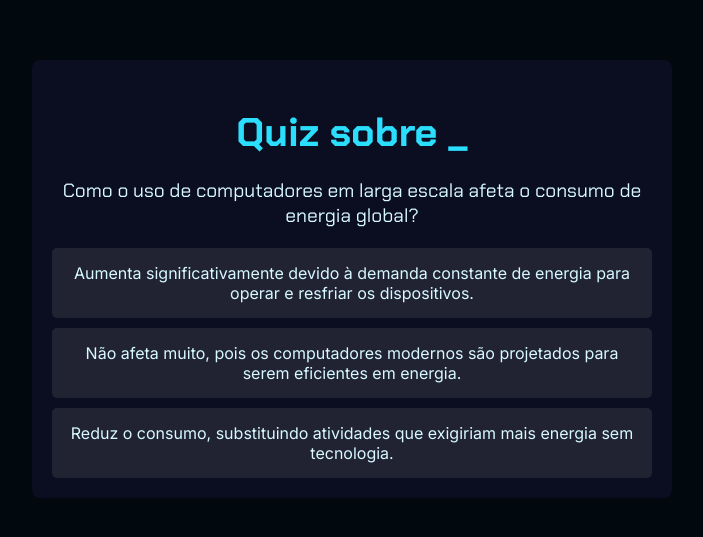
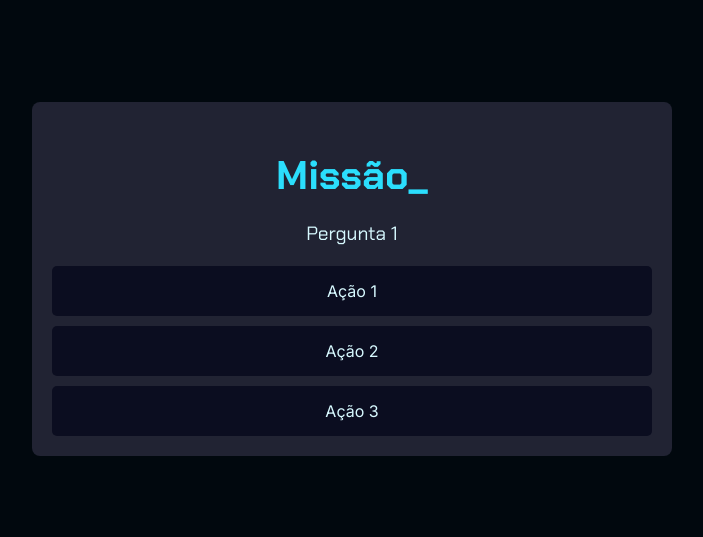
Before and after one commit to femascheti/quiz_versao_003, a plain HTML site: page index.html in a window 1280 px wide. Shown: the part 121-658 px from the top of the page, without its empty margins (288-991 px from the left). Drawn offline with Linux system fonts and the light colour scheme.

Commit message:
redução de css e modulos

```diff
--- a/index.html
+++ b/index.html
@@ -1,20 +1,26 @@
 <!DOCTYPE html>
 <html lang="pt-br">
+
 <head>
   <meta charset="UTF-8">
   <meta name="viewport" content="width=device-width, initial-scale=1.0">
-  <title>Quiz sobre _</title>
+  <title>Missão_</title>
   <link rel="stylesheet" type="text/css" href="styles.css">
 </head>
+
 <body>
-  <div class="quiz-container">
-    <h1>Quiz sobre _</h1>
-    <div id="perguntas" class="pergunta"></div>
-    <div id="container-opcoes" class="opcoes"></div>
-    <div id="container-resultado" class="resultado">
+  <div class="caixa-principal">
+    <h1>Missão_</h1>
+    <div id="perguntas" class="perguntas"></div>
+    <div id="caixa-opcoes" class="opcoes"></div>
+    <div id="caixa-resultado" class="resultado">
       <p id="resultado"></p>
     </div>
   </div>
-  <script src="script.js"></script>
+  <script type="module" src="perguntas.js"></script>
+  <script type="module" src="nomes.js"></script>
+  <script type="module" src="script.js"></script>
+
 </body>
+
 </html>
--- /dev/null
+++ b/nomes.js
@@ -0,0 +1,7 @@
+
+export const nomes = ["Giulliana", "Amanda", "Marcelo", "Maria", "Jackeline"];
+export function aleatorio(lista) {
+    const posicao = Math.floor(Math.random() * lista.length);
+    return lista[posicao];
+}
+export const nome = aleatorio(nomes);
--- /dev/null
+++ b/perguntas.js
@@ -0,0 +1,59 @@
+export const perguntas = [
+    {
+        pergunta: "Pergunta 1",
+        opcoes: [
+            {
+                texto: "Ação 1",
+                afirmacao: ["Afirmação 1",
+                            "Afirmação 2"]
+            },
+            {
+                texto: "Ação 2",
+                afirmacao: ["Afirmação 3",
+                            "Afirmação 4"]
+            },
+            {
+                texto: "Ação 3",
+                afirmacao: ["Afirmação 5",
+                            "Afirmação 6"]
+            },
+        ]
+    },
+    {
+        pergunta: "Pergunta 2",
+        opcoes: [
+            {
+                texto: "Ação 1",
+                afirmacao: ["Afirmação 7",
+                            "Afirmação 8"]
+            },
+            {
+                texto: "Ação 2",
+                afirmacao: ["Afirmação 9",
+                            "Afirmação 10"]
+            },
+            {
+                texto: "Ação 3",
+                afirmacao: ["Afirmação 11",
+                            "Afirmação 12"]
+            },
+        ]
+    },
+    {
+        pergunta: "Pergunta 3",
+        opcoes: [
+            {
+                texto: "Ação 1",
+                afirmacao: ["Afirmação 13"]
+            },
+            {
+                texto: "Ação 2",
+                afirmacao: ["Afirmação 14"]
+            },
+            {
+                texto: "Ação 3",
+                afirmacao: ["Afirmação 15"]
+            },
+        ]
+    },
+];
--- a/script.js
+++ b/script.js
@@ -1,78 +1,14 @@
-const nomes = ["Giulliana", "Amanda", "Marcelo", "Maria", "Jackeline"];
-function aleatorio(lista) {
-    const posicao = Math.floor(Math.random() * lista.length);
-    return lista[posicao];
-}
-const nome = aleatorio(nomes);
-
-const perguntas = [
-    {
-        texto: "Como o uso de computadores em larga escala afeta o consumo de energia global?",
-        opcoes: [
-            {
-                texto: "Aumenta significativamente devido à demanda constante de energia para operar e resfriar os dispositivos.",
-                respostas: ["Reconhece que a tecnologia traz desafios para a sustentabilidade energética.",
-                            "Acredita na inovação, mas também reflete sobre como a automação pode afetar o emprego e a dinâmica da equipe"]
-            },
-            {
-                texto: "Não afeta muito, pois os computadores modernos são projetados para serem eficientes em energia.",
-                respostas: ["Tem uma visão otimista da eficiência energética dos dispositivos modernos.",
-                            "Defende o uso da ... como uma ferramenta para promover melhor uso de energia ."]
-            },
-            {
-                texto: "Reduz o consumo, substituindo atividades que exigiriam mais energia sem tecnologia.",
-                respostas: ["Acredita na substituição de processos antigos por tecnologias mais limpas como forma de economizar energia.",
-                            "Promove sistemas de IA que otimizam o uso de recursos naturais em processos industriais."]
-            },
-        ]
-    },
-    {
-        texto: "Qual é o impacto ambiental da mineração de criptomoedas, que depende fortemente de computação intensiva?",
-        opcoes: [
-            {
-                texto: "Contribui para o aumento do consumo de energia, muitas vezes dependendo de fontes não renováveis.",
-                respostas: ["Está ciente dos desafios ambientais associados às novas tecnologias financeiras.",
-                            "defensora da ética na IA, assegurando que as máquinas sejam justas e compreensíveis para todos."]
-            },
-            {
-                texto: "Tem um impacto neutro, pois a mineração pode ser feita usando energia renovável.",
-                respostas: ["Tem esperança na capacidade de harmonizar avanços tecnológicos com sustentabilidade.",
-                            "competição é um fator chave, mas deve ser balanceada com colaboração e desenvolvimento coletivo."]
-            },
-            {
-                texto: "Beneficia o meio ambiente ao incentivar o desenvolvimento de tecnologias mais eficientes.",
-                respostas: ["Vê o potencial de inovação tecnológica como um motor para melhorias ambientais.",
-                            "Focar apenas nos benefícios econômicos que a IA pode trazer para as empresas."]
-            },
-        ]
-    },
-    {
-        texto: "De que maneira a computação em nuvem pode influenciar o consumo de energia?",
-        opcoes: [
-            {
-                texto: "Centraliza dados e processamento, potencialmente aumentando a eficiência energética.",
-                respostas: ["Entende que soluções centralizadas podem levar a uma gestão de energia mais eficiente."]
-            },
-            {
-                texto: "Pode aumentar o consumo devido à necessidade de manter servidores em funcionamento constante.",
-                respostas: ["Preocupa-se com o consumo contínuo de energia necessário para manter a infraestrutura de TI."]
-            },
-            {
-                texto: "Tem pouco impacto, pois os servidores são apenas uma pequena parte do consumo de energia global.",
-                respostas: ["Considera o consumo de energia dos servidores como um aspecto menor no quadro geral."]
-            },
-        ]
-    },
-];
+import {aleatorio, nome} from './nomes.js';
+import {perguntas} from './perguntas.js';
 
 let atual = 0;
 let perguntaAtual;
 let historia = "";
 
 const textoPergunta = document.getElementById("perguntas");
-const caixaOpcoes = document.getElementById("container-opcoes");
+const caixaOpcoes = document.getElementById("caixa-opcoes");
 const resultadoTexto = document.getElementById("resultado");
-const elementoResultado = document.getElementById("container-resultado");
+const elementoResultado = document.getElementById("caixa-resultado");
 
 function mostraPerguntaAtual() {
     if (atual >= perguntas.length) {
@@ -80,22 +16,22 @@ function mostraPerguntaAtual() {
         return;
     }
     perguntaAtual = perguntas[atual];
-    textoPergunta.textContent = perguntaAtual.texto;
+    textoPergunta.textContent = perguntaAtual.pergunta;
     caixaOpcoes.textContent = "";
-    selecionaPergunta();
+    mostraOpcoesAtuais();
 }
 
-function selecionaPergunta() {
+function mostraOpcoesAtuais() {
     for (const opcao of perguntaAtual.opcoes) {
         const elementoOpcoes = document.createElement("button");
         elementoOpcoes.textContent = opcao.texto;
-        elementoOpcoes.addEventListener("click", () => respostaClicada(opcao));
+        elementoOpcoes.addEventListener("click", () => respostaSelecionada(opcao));
         caixaOpcoes.appendChild(elementoOpcoes);
     }
 }
 
-function respostaClicada(opcaoSelecionada) {
-    const resposta = aleatorio(opcaoSelecionada.respostas);
+function respostaSelecionada(opcaoSelecionada) {
+    const resposta = aleatorio(opcaoSelecionada.afirmacao);
     historia += resposta + "<br/>";
     atual++;
     mostraPerguntaAtual();
--- a/styles.css
+++ b/styles.css
@@ -2,20 +2,17 @@
 
 /* Definindo variáveis de cores no escopo global */
 :root {
-  --cor-fundo-pagina: #01080E;
-  --cor-fundo-quiz: #0B0D20;
-  --cor-fundo-botao: #212333;
-  --cor-texto-botao: #D7F9FF;
-  --cor-fundo-botao-selecionado: #D7F9FF;
-  --cor-fundo-texto-botao-selecionado: #0B0D20;
+  --cor-fundo: #01080E;
+  --cor-principal: #0B0D20;
+  --cor-secundaria: #212333;
+  --cor-destaque: #D7F9FF;
   --cor-titulo: #2BDEFD;
-  --cor-texto: #D7F9FF;
 }
 
 body {
   font-family: 'Inter', sans-serif;
-  background-color: var(--cor-fundo-pagina);
-  color: var(--cor-texto);
+  background-color: var(--cor-fundo);
+  color: var(--cor-destaque);
   margin: 0;
   padding: 0;
   display: flex;
@@ -24,8 +21,8 @@ body {
   min-height: 100vh;
 }
 
-.quiz-container {
-  background-color: var(--cor-fundo-quiz);
+.caixa-principal {
+  background-color: var(--cor-secundaria);
   padding: 20px;
   border-radius: 8px;
   width: 90%;
@@ -33,7 +30,7 @@ body {
   margin: auto;
 }
 
-h1, h2, .pergunta {
+h1, h2, .perguntas {
   font-family: 'Chakra Petch', sans-serif;
   color: var(--cor-titulo);
 }
@@ -49,10 +46,10 @@ h2 {
   margin-bottom: 15px;
 }
 
-.pergunta {
+.perguntas {
   font-size: 1.2rem;
   margin-bottom: 20px;
-  color: var(--cor-texto);
+  color: var(--cor-destaque);
   text-align: center;
 }
 
@@ -63,8 +60,8 @@ h2 {
 }
 
 button {
-  background-color: var(--cor-fundo-botao);
-  color: var(--cor-texto-botao);
+  background-color: var(--cor-principal);
+  color: var(--cor-destaque);
   border: none;
   padding: 15px;
   border-radius: 5px;
@@ -75,13 +72,13 @@ button {
 }
 
 button:hover {
-  background-color: var(--cor-fundo-botao-selecionado);
-  color: var(--cor-fundo-texto-botao-selecionado);
+  background-color: var(--cor-destaque);
+  color: var(--cor-secundaria);
 }
 
 button:focus {
   outline: none;
-  box-shadow: 0 0 0 2px var(--cor-fundo-botao-selecionado);
+  box-shadow: 0 0 0 2px var(--cor-destaque);
 }
 
 .resultado {
```
